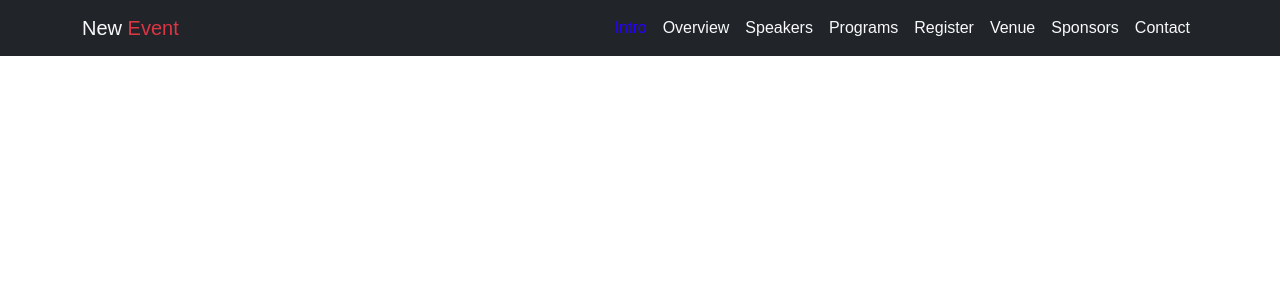
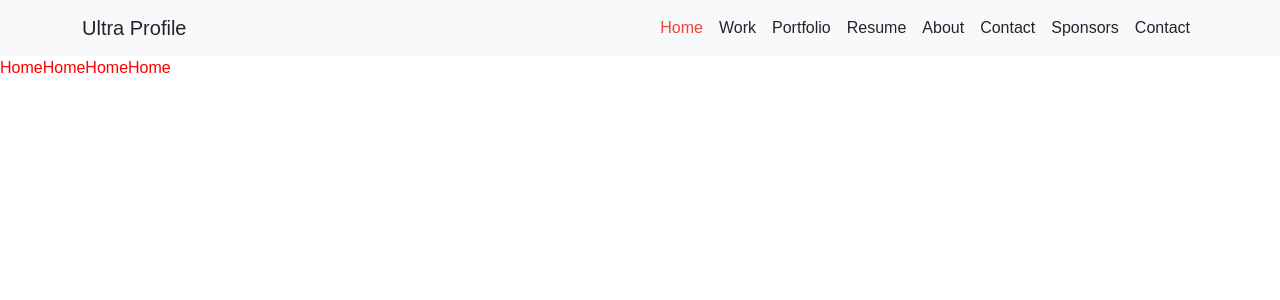
Before and after one commit to mohamedCleanCode/New-Event-React, a React (Create React App) app: page / in a window 1280 px wide. Shown: the top 300 px of the page. Built offline with nearby package versions, Linux system fonts and the light colour scheme.

Commit message:
end navbar component

```diff
--- a/package.json
+++ b/package.json
@@ -13,6 +13,7 @@
     "npm-check-updates": "^16.6.2",
     "react": "^18.2.0",
     "react-dom": "^18.2.0",
+    "react-router-dom": "^6.6.1",
     "react-scripts": "5.0.1",
     "styled-components": "^5.3.6",
     "web-vitals": "^2.1.4"
--- a/src/App.js
+++ b/src/App.js
@@ -1,9 +1,16 @@
-import Home from "./pages/Home/Home";
+import { BrowserRouter, Route, Routes } from "react-router-dom";
+import Navbar from "./components/Navbar";
+import Home from "./pages/Home";
 
 function App() {
   return (
     <div className="App">
-      <Home />
+      <Navbar />
+      <BrowserRouter>
+        <Routes>
+          <Route path="/" element={<Home />} />
+        </Routes>
+      </BrowserRouter>
     </div>
   );
 }
--- /dev/null
+++ b/src/components/Navbar/Navbar.css
@@ -0,0 +1,11 @@
+.navbar .active,
+.nav-link:hover {
+  color: #f44336 !important;
+}
+.nav-link {
+  transition: 0.3s;
+}
+.position-fixed {
+  position: fixed !important;
+  z-index: 100;
+}
--- a/src/design-system/components/Navbar/index.js
+++ b/src/components/Navbar/index.js
@@ -1,10 +1,10 @@
 import "./Navbar.css";
 function Navbar() {
   return (
-    <nav className="navbar navbar-expand-lg bg-dark position-fixed w-100">
+    <nav className="navbar navbar-expand-lg bg-light position-fixed w-100">
       <div className="container">
-        <a className="navbar-brand text-light" href="/#">
-          New <span className="text-danger">Event</span>
+        <a className="navbar-brand text-dark" href="/#">
+          Ultra Profile
         </a>
         <button
           className="navbar-toggler"
@@ -20,42 +20,46 @@ function Navbar() {
         <div className="collapse navbar-collapse" id="navbarSupportedContent">
           <ul className="navbar-nav ms-auto mb-2 mb-lg-0">
             <li className="nav-item">
-              <a className="nav-link active" aria-current="page" href="/#">
-                Intro
+              <a
+                className="nav-link active text-dark"
+                aria-current="page"
+                href="/#"
+              >
+                Home
               </a>
             </li>
             <li className="nav-item">
-              <a className="nav-link text-light" href="/#">
-                Overview
+              <a className="nav-link text-dark" href="/#">
+                Work
               </a>
             </li>
             <li className="nav-item">
-              <a className="nav-link text-light" href="/#">
-                Speakers
+              <a className="nav-link text-dark" href="/#">
+                Portfolio
               </a>
             </li>
             <li className="nav-item">
-              <a className="nav-link text-light" href="/#">
-                Programs
+              <a className="nav-link text-dark" href="/#">
+                Resume
               </a>
             </li>
             <li className="nav-item">
-              <a className="nav-link text-light" href="/#">
-                Register
+              <a className="nav-link text-dark" href="/#">
+                About
               </a>
             </li>
             <li className="nav-item">
-              <a className="nav-link text-light" href="/#">
-                Venue
+              <a className="nav-link text-dark" href="/#">
+                Contact
               </a>
             </li>
             <li className="nav-item">
-              <a className="nav-link text-light" href="/#">
+              <a className="nav-link text-dark" href="/#">
                 Sponsors
               </a>
             </li>
             <li className="nav-item">
-              <a className="nav-link text-light" href="/#">
+              <a className="nav-link text-dark" href="/#">
                 Contact
               </a>
             </li>
--- a/src/design-system/components/Navbar/Navbar.css
+++ /dev/null
@@ -1,9 +0,0 @@
-.navbar .active {
-  color: rgb(38, 0, 255) !important;
-}
-.nav-link {
-  transition: 0.3s;
-}
-.nav-link:hover {
-  color: rgb(38, 0, 255) !important;
-}
--- a/src/pages/Home/Home.js
+++ /dev/null
@@ -1,10 +0,0 @@
-import Navbar from "../../design-system/components/Navbar";
-
-function Home() {
-  return (
-    <div className="home">
-      <Navbar />
-    </div>
-  );
-}
-export default Home;
--- /dev/null
+++ b/src/pages/Home/home.css
@@ -0,0 +1,7 @@
+.home {
+  width: 100%;
+  height: calc(100vh - 56px);
+  position: relative;
+  color: red;
+  top: 56px;
+}
--- /dev/null
+++ b/src/pages/Home/index.js
@@ -0,0 +1,5 @@
+import "./home.css";
+function Home() {
+  return <div className="home">HomeHomeHomeHome</div>;
+}
+export default Home;
```
Also changed, not shown: src/design-system/components/OverView/OverView.css (deleted, +0 -15 lines), src/design-system/components/OverView/components/Card.js (deleted, +0 -11 lines), src/design-system/components/OverView/index.js (deleted, +0 -34 lines), 1 other file (tests, documents, lock files or other folders).
